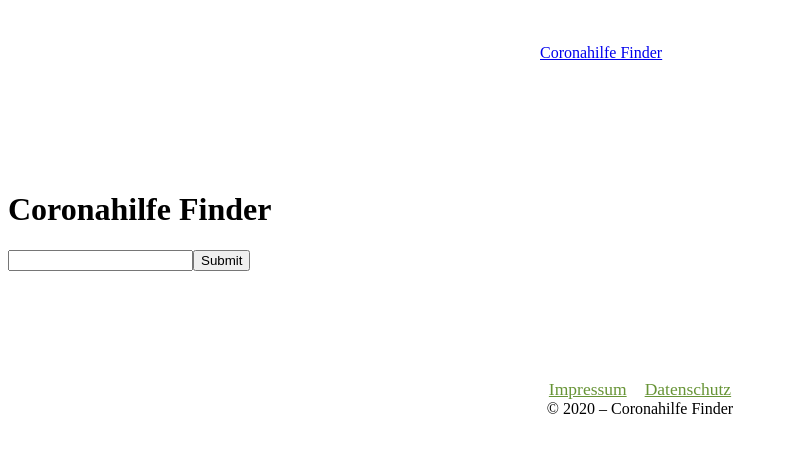
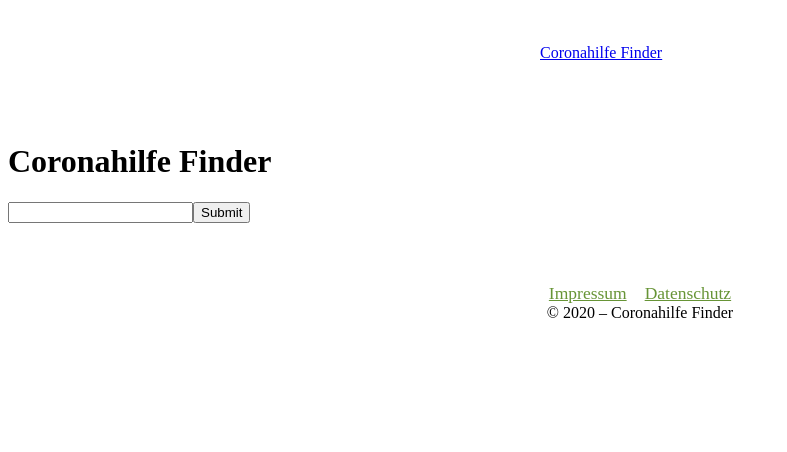
Before and after one commit to roNn23/coronahilfe-finder.de, a Gatsby site: page / in a window 1280 px wide. Shown: the whole page, without its empty margins (0-787 px from the left). Built offline with nearby package versions, Linux system fonts and the light colour scheme; Gatsby itself is replaced by a stand-in of ours.

Commit message:
new spacing on content

```diff
--- a/src/components/Content/Content.scss
+++ b/src/components/Content/Content.scss
@@ -7,14 +7,14 @@
   word-wrap: break-word;
 
   &--with-padding {
-    padding: map-get($spacers, 5) 0;
+    padding: spacerMap(2) 0;
 
     @include media-breakpoint-up(md) {
-      padding: map-get($spacers, 6) 0;
+      padding: spacerMap(3) 0;
     }
 
     @include media-breakpoint-up(lg) {
-      padding: map-get($spacers, 7) 0;
+      padding: spacerMap(4) 0;
     }
   }
 }
```
